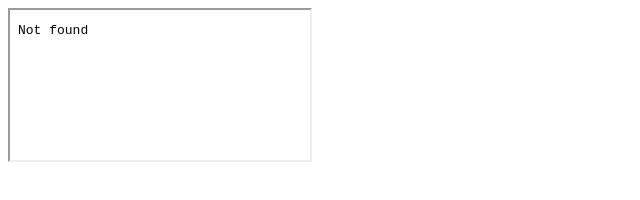
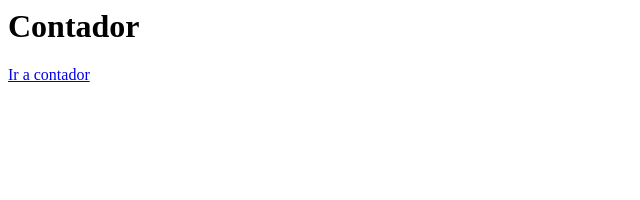
Before and after one commit to gallardodn/Contador, a plain HTML site: page index.html in a window 1280 px wide. Shown: the whole page, without its empty margins (0-640 px from the left). Drawn offline with Linux system fonts and the light colour scheme.

Commit message:
agregando index.html nuevo

```diff
--- a/index.html
+++ b/index.html
@@ -1 +1,7 @@
-<iframe src="contador.htm"></iframe>
+<html>
+    <head></head>
+    <body>
+        <h1>Contador</h1>
+<a href="contador.html">Ir a contador</a>
+</body>
+</html>
```
